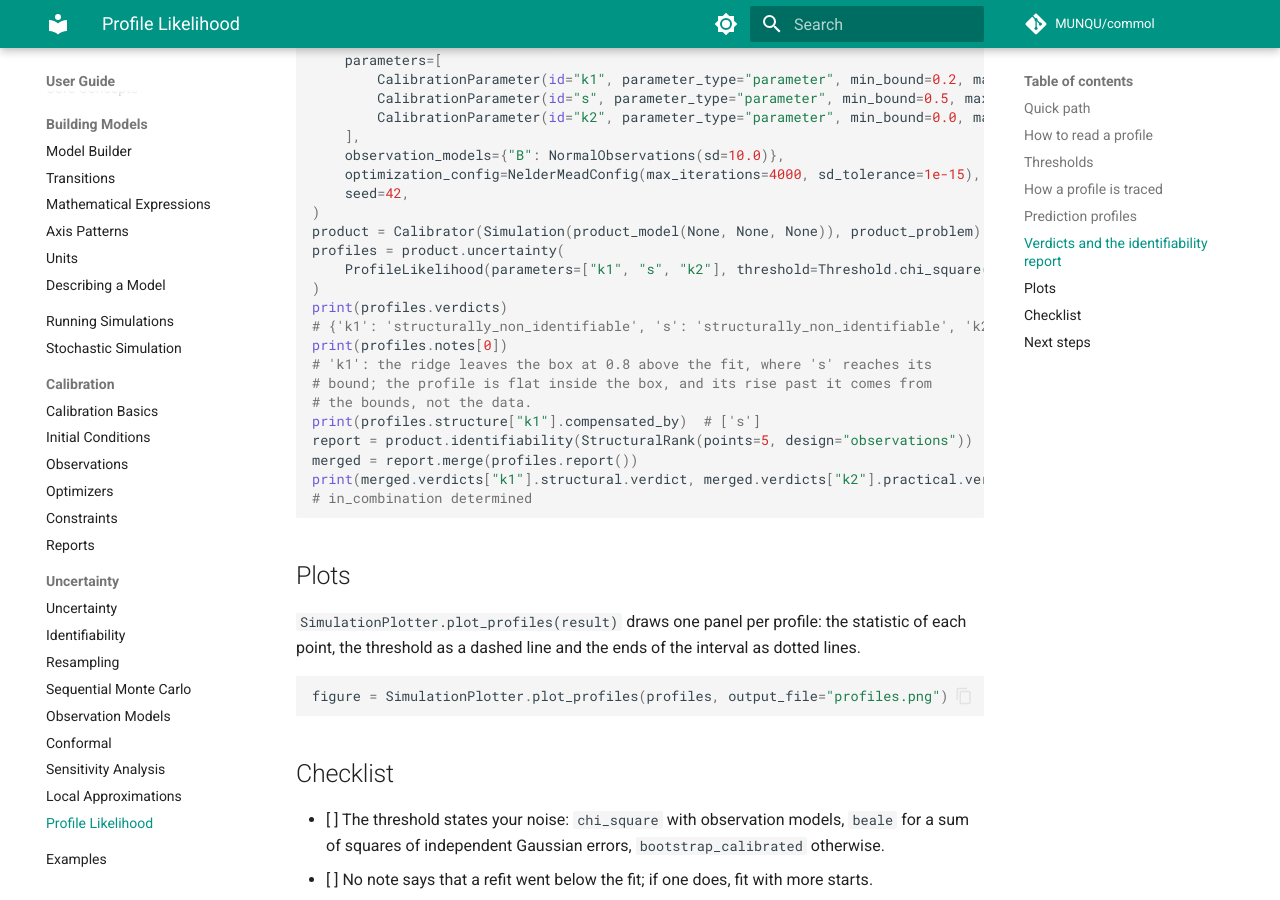
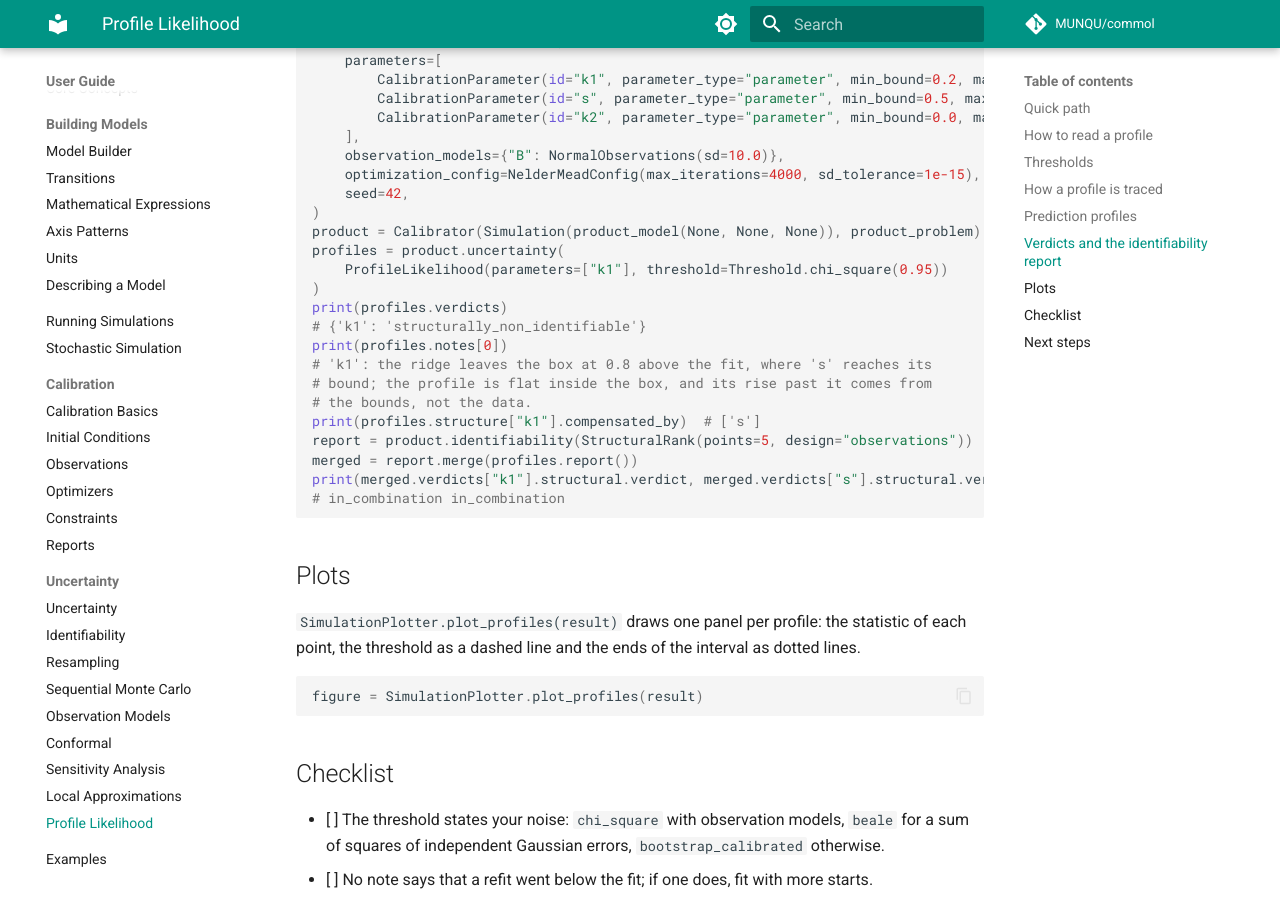
Before and after one commit to MUNQU/commol, an MkDocs documentation site: the page built from docs/guide/uncertainty/profiles.md, in a window 1280 px wide and 900 px high, scrolled down 7771 px. Built offline with MkDocs 1.6.1 and Material for MkDocs 9.7.7, drawn with Linux system fonts in a browser that asks for light colours; comment, search, counter and statistics services are not loaded; the version menu is left out; some of the changed text lies outside the part shown.

Commit message:
docs(inference): profile one parameter of the product example

````diff
--- a/docs/guide/uncertainty/profiles.md
+++ b/docs/guide/uncertainty/profiles.md
@@ -333,10 +333,10 @@ product_problem = CalibrationProblem(
 )
 product = Calibrator(Simulation(product_model(None, None, None)), product_problem)
 profiles = product.uncertainty(
-    ProfileLikelihood(parameters=["k1", "s", "k2"], threshold=Threshold.chi_square(0.95))
+    ProfileLikelihood(parameters=["k1"], threshold=Threshold.chi_square(0.95))
 )
 print(profiles.verdicts)
-# {'k1': 'structurally_non_identifiable', 's': 'structurally_non_identifiable', 'k2': 'identifiable'}
+# {'k1': 'structurally_non_identifiable'}
 print(profiles.notes[0])
 # 'k1': the ridge leaves the box at 0.8 above the fit, where 's' reaches its
 # bound; the profile is flat inside the box, and its rise past it comes from
@@ -344,8 +344,8 @@ print(profiles.notes[0])
 print(profiles.structure["k1"].compensated_by)  # ['s']
 report = product.identifiability(StructuralRank(points=5, design="observations"))
 merged = report.merge(profiles.report())
-print(merged.verdicts["k1"].structural.verdict, merged.verdicts["k2"].practical.verdict)
-# in_combination determined
+print(merged.verdicts["k1"].structural.verdict, merged.verdicts["s"].structural.verdict)
+# in_combination in_combination
 ```
 
 ## Plots
@@ -355,7 +355,7 @@ statistic of each point, the threshold as a dashed line and the ends of the
 interval as dotted lines.
 
 ```python
-figure = SimulationPlotter.plot_profiles(profiles, output_file="profiles.png")
+figure = SimulationPlotter.plot_profiles(result)
 ```
 
 ## Checklist
````
Also changed, not shown: other parts of docs/guide/uncertainty/profiles.md (+2 -2 lines).
